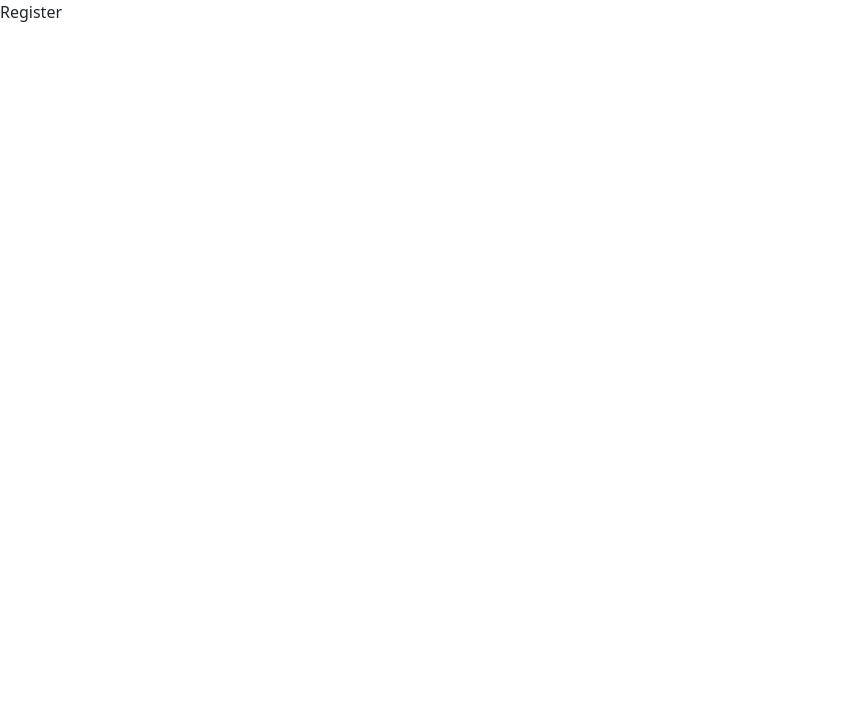
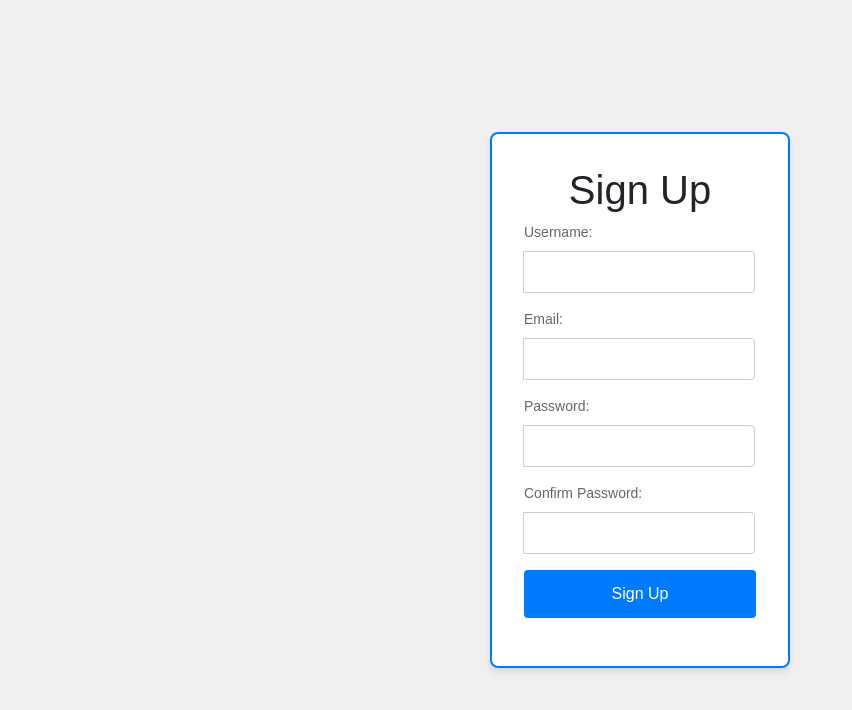
Before and after one commit to CryptoSOL123/Authentication, a React (Vite) app: page /register in a window 1280 px wide. Shown: the top 710 px of the page, without its empty margins (0-852 px from the left). Built offline with nearby package versions, Linux system fonts and the light colour scheme.

Commit message:
Sign Up and Log in UI

```diff
--- a/src/App.tsx
+++ b/src/App.tsx
@@ -1,10 +1,10 @@
 import { Route, Routes } from "react-router-dom";
 import "./components/Menubar";
 import "./components/Login";
-import "./components/Register";
+import "./components/Signup";
 import Menubar from "./components/Menubar";
 import Login from "./components/Login";
-import Register from "./components/Register";
+import Register from "./components/Signup";
 function App() {
   return (
     <Routes>
--- /dev/null
+++ b/src/components/Login.css
@@ -0,0 +1,69 @@
+/* Styles for Login component */
+body,
+html {
+  font-family: Arial, sans-serif;
+  margin: 0;
+  padding: 0;
+  box-sizing: border-box;
+}
+
+.login-body {
+  display: flex;
+  justify-content: center;
+  align-items: center;
+  height: 100vh;
+  background-color: #f0f0f0;
+}
+
+.login-container {
+  background-color: white;
+  padding: 2rem;
+  border-radius: 8px;
+  box-shadow: 0 4px 6px rgba(0, 0, 0, 0.1);
+  width: 300px;
+  border: 2px solid #007bff;
+}
+
+h1 {
+  text-align: center;
+  color: #333;
+}
+
+.input-group {
+  margin-bottom: 1rem;
+}
+
+label {
+  display: block;
+  margin-bottom: 0.5rem;
+  color: #666;
+}
+
+input {
+  width: 100%;
+  padding: 0.5rem;
+  border: 1px solid #ccc;
+  border-radius: 4px;
+  font-size: 1rem;
+}
+
+.login-button {
+  background-color: #007bff;
+  color: white;
+  border: none;
+  padding: 0.75rem;
+  border-radius: 4px;
+  font-size: 1rem;
+  cursor: pointer;
+  transition: background-color 0.3s;
+}
+
+.login-button:hover {
+  background-color: #0056b3;
+}
+
+#message {
+  text-align: center;
+  margin-top: 1rem;
+  font-weight: bold;
+}
--- a/src/components/Login.tsx
+++ b/src/components/Login.tsx
@@ -1,5 +1,61 @@
-const Login = () => {
-  return <div>login</div>;
+import React, { useState } from "react";
+import "./Login.css"; // Import the CSS file for styles
+
+const Login: React.FC = () => {
+  // State to store username and password
+  const [username, setUsername] = useState("");
+  const [password, setPassword] = useState("");
+
+  // Handler for form submission
+  const handleSubmit = (e: React.FormEvent<HTMLFormElement>) => {
+    e.preventDefault(); // Prevent page reload
+
+    // Log the username and password (You can send this data to your backend API here)
+    console.log("Username:", username);
+    console.log("Password:", password);
+
+    // Clear the form fields (Optional)
+    setUsername("");
+    setPassword("");
+  };
+
+  return (
+    <div className="login-body">
+      <div className="login-container" id="login-container">
+        <h1>Login</h1>
+        <form id="login-form" onSubmit={handleSubmit}>
+          <div className="input-group">
+            <label htmlFor="username">Username:</label>
+            <input
+              type="text"
+              id="username"
+              name="username"
+              value={username}
+              onChange={(e) => setUsername(e.target.value)} // Update state when typing
+              required
+            />
+          </div>
+          <div className="input-group">
+            <label htmlFor="password">Password:</label>
+            <input
+              type="password"
+              id="password"
+              name="password"
+              value={password}
+              onChange={(e) => setPassword(e.target.value)} // Update state when typing
+              required
+            />
+          </div>
+          <div className="input-group">
+            <button type="submit" className="login-button">
+              Login
+            </button>
+          </div>
+        </form>
+        <p id="message"></p>
+      </div>
+    </div>
+  );
 };
 
 export default Login;
--- a/src/components/Register.tsx
+++ /dev/null
@@ -1,5 +0,0 @@
-const Register = () => {
-  return <div>Register</div>;
-};
-
-export default Register;
--- /dev/null
+++ b/src/components/Signup.css
@@ -0,0 +1,78 @@
+/* Style for the overall page layout */
+.signup-body {
+  font-family: Arial, sans-serif;
+  display: flex;
+  justify-content: center;
+  align-items: center;
+  height: 100vh;
+  margin: 0;
+  background-color: #f0f0f0;
+}
+
+/* Container for the signup form */
+.signup-container {
+  background-color: white;
+  padding: 2rem;
+  border-radius: 8px;
+  box-shadow: 0 4px 6px rgba(0, 0, 0, 0.1);
+  width: 300px;
+  border: 2px solid #007bff;
+}
+
+h1 {
+  text-align: center;
+  color: #333;
+}
+
+/* Styling the input groups */
+.input-group {
+  margin-bottom: 1rem;
+}
+
+label {
+  display: block;
+  margin-bottom: 0.5rem;
+  color: #666;
+  font-size: 14px;
+}
+
+input {
+  width: 100%;
+  padding: 0.5rem;
+  border: 1px solid #ccc;
+  border-radius: 4px;
+  font-size: 1rem;
+  box-sizing: border-box;
+  transition: border-color 0.3s ease;
+}
+
+input:focus {
+  border-color: #007bff;
+  outline: none;
+}
+
+/* Button styles */
+.signup-button {
+  background-color: #007bff;
+  color: white;
+  border: none;
+  padding: 0.75rem;
+  border-radius: 4px;
+  font-size: 1rem;
+  cursor: pointer;
+  transition: background-color 0.3s ease;
+  width: 100%;
+}
+
+/* Button hover effect */
+.signup-button:hover {
+  background-color: #0056b3;
+}
+
+/* Message placeholder style */
+#message {
+  text-align: center;
+  margin-top: 1rem;
+  font-weight: bold;
+  color: red; /* You can change the color depending on the message you want to show */
+}
--- /dev/null
+++ b/src/components/Signup.tsx
@@ -0,0 +1,87 @@
+import React, { useState } from "react";
+import "./SignUp.css"; // We'll create this file next
+
+const SignUp: React.FC = () => {
+  const [username, setUsername] = useState("");
+  const [email, setEmail] = useState("");
+  const [password, setPassword] = useState("");
+  const [confirmPassword, setConfirmPassword] = useState("");
+
+  const handleSubmit = (e: React.FormEvent<HTMLFormElement>) => {
+    e.preventDefault();
+
+    // Here you would typically send the data to your backend API
+    console.log("Username:", username);
+    console.log("Email:", email);
+    console.log("Password:", password);
+    console.log("Confirm Password:", confirmPassword);
+
+    // Clear the form fields
+    setUsername("");
+    setEmail("");
+    setPassword("");
+    setConfirmPassword("");
+  };
+
+  return (
+    <div className="signup-body">
+      <div className="signup-container" id="signup-container">
+        <h1>Sign Up</h1>
+        <form id="signup-form" onSubmit={handleSubmit}>
+          <div className="input-group">
+            <label htmlFor="username">Username:</label>
+            <input
+              type="text"
+              id="username"
+              name="username"
+              value={username}
+              onChange={(e) => setUsername(e.target.value)}
+              required
+            />
+          </div>
+          <div className="input-group">
+            <label htmlFor="email">Email:</label>
+            <input
+              type="email"
+              id="email"
+              name="email"
+              value={email}
+              onChange={(e) => setEmail(e.target.value)}
+              required
+            />
+          </div>
+          <div className="input-group">
+            <label htmlFor="password">Password:</label>
+            <input
+              type="password"
+              id="password"
+              name="password"
+              value={password}
+              onChange={(e) => setPassword(e.target.value)}
+              required
+            />
+          </div>
+          <div className="input-group">
+            <label htmlFor="confirm-password">Confirm Password:</label>
+            <input
+              type="password"
+              id="confirm-password"
+              name="confirm-password"
+              value={confirmPassword}
+              onChange={(e) => setConfirmPassword(e.target.value)}
+              required
+            />
+          </div>
+          <div className="input-group">
+            <button type="submit" className="signup-button">
+              Sign Up
+            </button>
+          </div>
+        </form>
+        <p id="message"></p>
+      </div>
+    </div>
+  );
+};
+
+export default SignUp;
```
Also changed, not shown: src/components/log.html (added).
